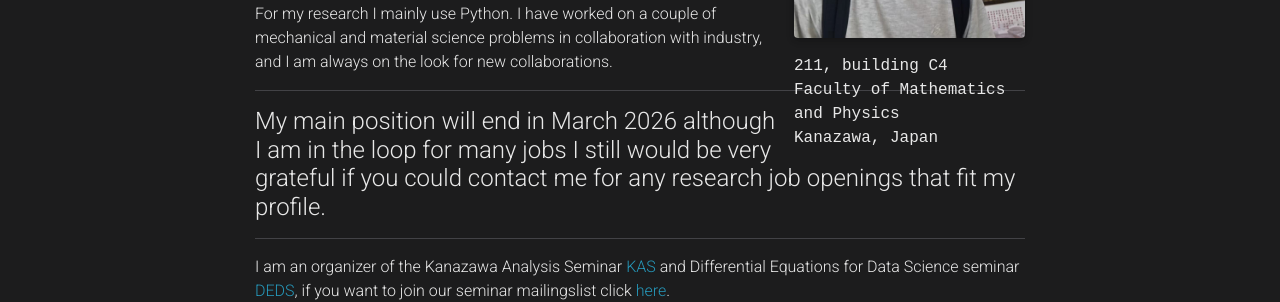
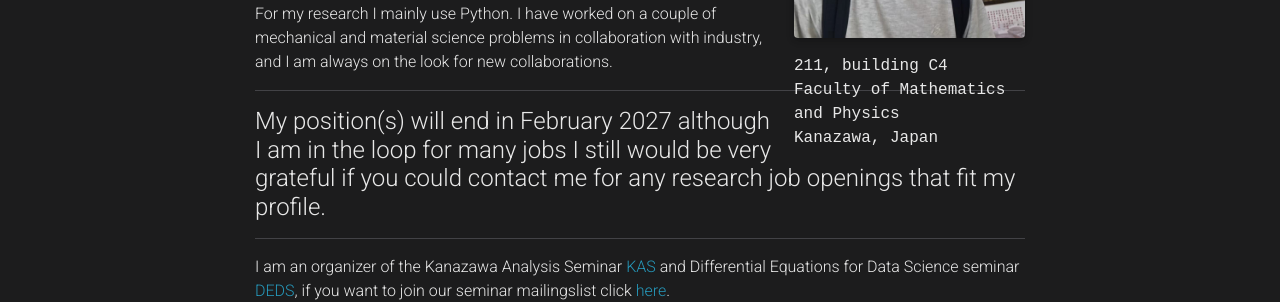
Before and after one commit to mathowl/tgdejong, a Jekyll site: the page built from _pages/about.md, in a window 1280 px wide and 900 px high, scrolled down 319 px. Shown: the part 153-455 px from the top of the window. Built offline with Jekyll 4.4.1, drawn with Linux system fonts in a browser that asks for light colours; full-size pictures stand in for the smaller copies a plugin makes; some web fonts are replaced; comment, search, counter and statistics services are not loaded; a style sheet for code colours, icons or effects is not loaded.

Commit message:
Update about.md

```diff
--- a/_pages/about.md
+++ b/_pages/about.md
@@ -28,7 +28,7 @@
 
 <hr />
 <h4>
-My main position will end in March 2026 although I am in the loop for many jobs I still would be very grateful if you could contact me for any research job openings that fit my profile.
+My position(s) will end in February 2027 although I am in the loop for many jobs I still would be very grateful if you could contact me for any research job openings that fit my profile.
 </h4>
 <hr />
 
```
